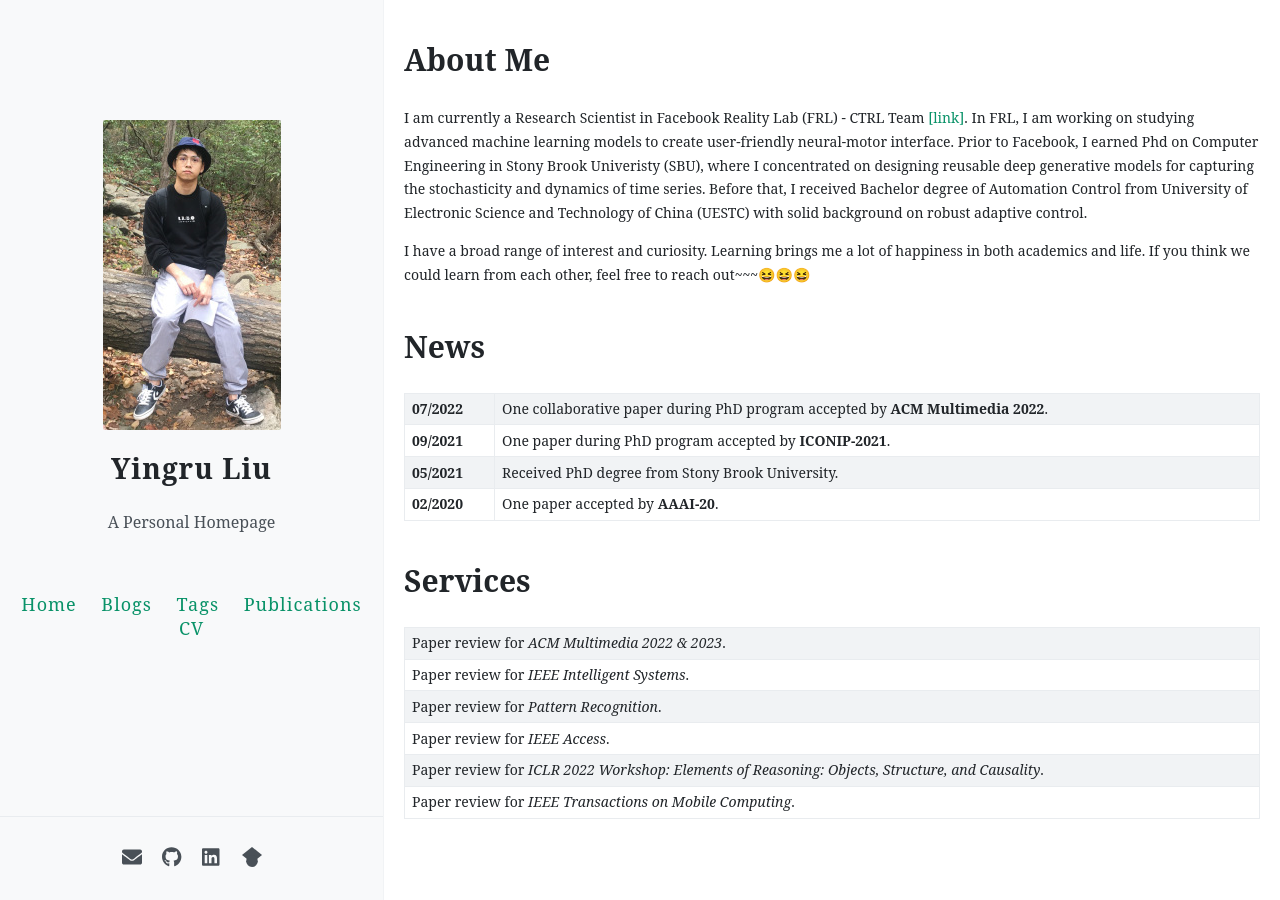
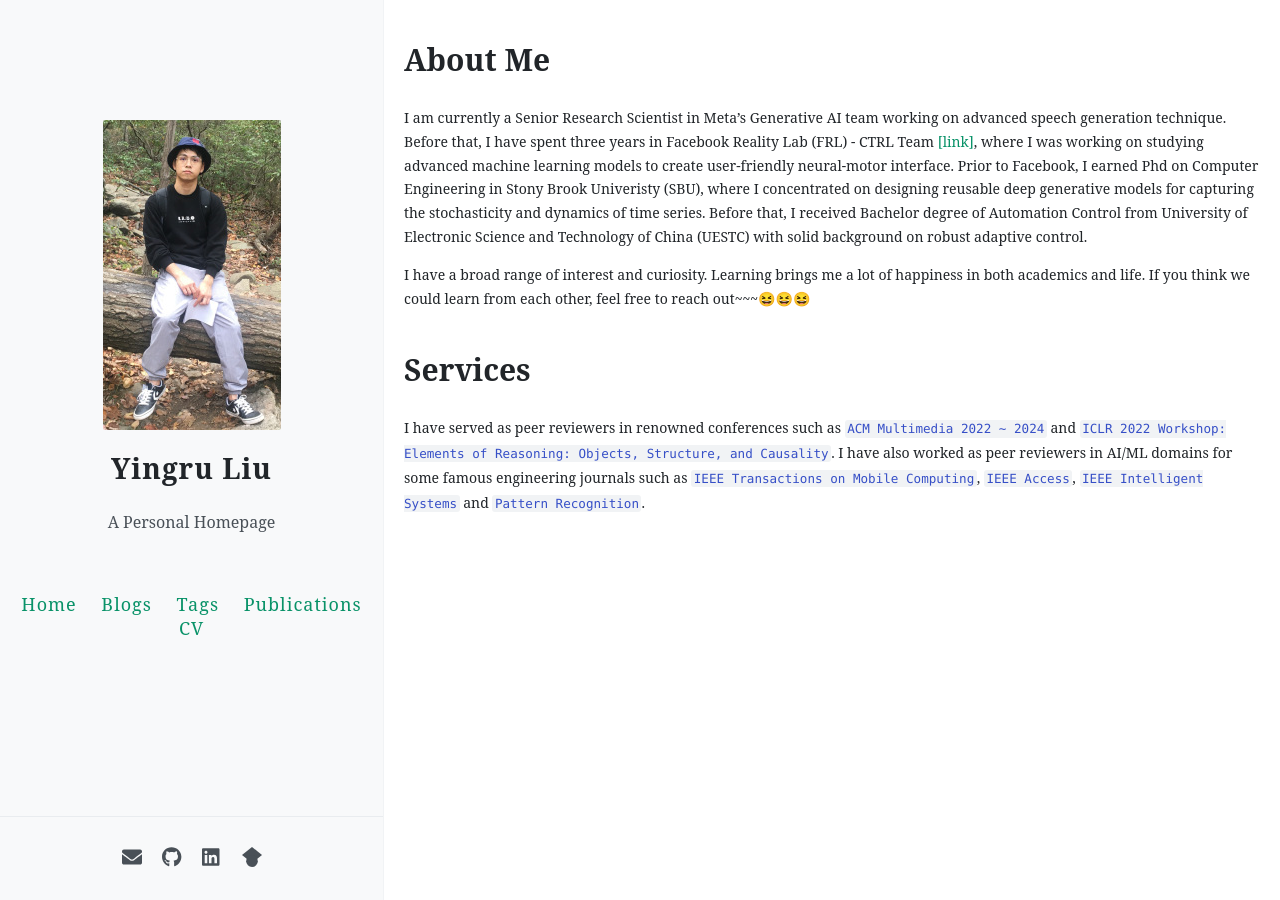
Before and after one commit to yingrliu/yingrliu.github.io, a Jekyll site: the page built from index.md, in a window 1280 px wide. Built offline with Jekyll 4.4.1, drawn with Linux system fonts in a browser that asks for light colours; comment, search, counter and statistics services are not loaded; our own code applies the rules of GitHub Pages for plain Markdown files.

Commit message:
Update the bio.

```diff
--- a/index.md
+++ b/index.md
@@ -4,8 +4,8 @@ layout: default
 
 # About Me
 
-I am currently a Research Scientist in Facebook Reality Lab (FRL) - CTRL Team <a href="https://tech.fb.com/inside-facebook-reality-labs-wrist-based-interaction-for-the-next-computing-platform/" target="_blank">[link]</a>.
-In FRL, I am working on studying advanced machine learning models to create user-friendly neural-motor interface.
+I am currently a Senior Research Scientist in Meta's Generative AI team working on advanced speech generation technique.
+Before that, I have spent three years in Facebook Reality Lab (FRL) - CTRL Team <a href="https://tech.fb.com/inside-facebook-reality-labs-wrist-based-interaction-for-the-next-computing-platform/" target="_blank">[link]</a>, where I was working on studying advanced machine learning models to create user-friendly neural-motor interface.
 Prior to Facebook, I earned Phd on Computer Engineering in Stony Brook Univeristy (SBU),
 where I concentrated on designing reusable deep generative models for capturing the stochasticity and
 dynamics of time series. Before that, I received Bachelor degree of Automation Control from
@@ -14,52 +14,8 @@ University of Electronic Science and Technology of China (UESTC) with solid back
 I have a broad range of interest and curiosity. Learning brings me a lot of happiness in both academics and life.
 If you think we could learn from each other, feel free to reach out~~~😆😆😆
 
-# News
-
-<table>
-  <tr>
-    <td><b>07/2022</b></td>
-    <td>One collaborative paper during PhD program accepted by <b>ACM Multimedia 2022</b>.</td>
-  </tr>
-  <tr>
-    <td><b>09/2021</b></td>
-    <td>One paper during PhD program accepted by <b>ICONIP-2021</b>.</td>
-  </tr>
-  <tr>
-    <td><b>05/2021</b></td>
-    <td>Received PhD degree from Stony Brook University.</td>
-  </tr>
-  <tr>
-    <td><b><b>02/2020</b></b></td>
-    <td>One paper accepted by <b>AAAI-20</b>.</td>
-  </tr>
-</table>
-
 # Services
 
-<table>
-  <tr>
-    <!-- <td><b>04/2022</b></td> -->
-    <td>Paper review for <i>ACM Multimedia 2022 & 2023</i>.</td>
-  </tr>
-  <tr>
-    <!-- <td><b>04/2022</b></td> -->
-    <td>Paper review for <i>IEEE Intelligent Systems</i>.</td>
-  </tr>
-  <tr>
-    <!-- <td><b>04/2022</b></td> -->
-    <td>Paper review for <i>Pattern Recognition</i>.</td>
-  </tr>
-  <tr>
-    <!-- <td><b>04/2022</b></td> -->
-    <td>Paper review for <i>IEEE Access</i>.</td>
-  </tr>
-  <tr>
-    <!-- <td><b>03/2022</b></td> -->
-    <td>Paper review for <i>ICLR 2022 Workshop: Elements of Reasoning: Objects, Structure, and Causality</i>.</td>
-  </tr>
-  <tr>
-    <!-- <td><b>05/2018</b></td> -->
-    <td>Paper review for <i>IEEE Transactions on Mobile Computing</i>.</td>
-  </tr>
-</table>
+I have served as peer reviewers in renowned conferences such as `ACM Multimedia 2022 ~ 2024` and `ICLR 2022 Workshop: Elements of Reasoning: Objects, Structure, and Causality`.
+I have also worked as peer reviewers in AI/ML domains for some famous engineering journals such as `IEEE Transactions on Mobile Computing`,
+`IEEE Access`, `IEEE Intelligent Systems` and `Pattern Recognition`.
```
Also changed, not shown: _posts/2021-08-30-Some-Classic-Signal-Processing-Methods.md (deleted, +0 -14 lines).
